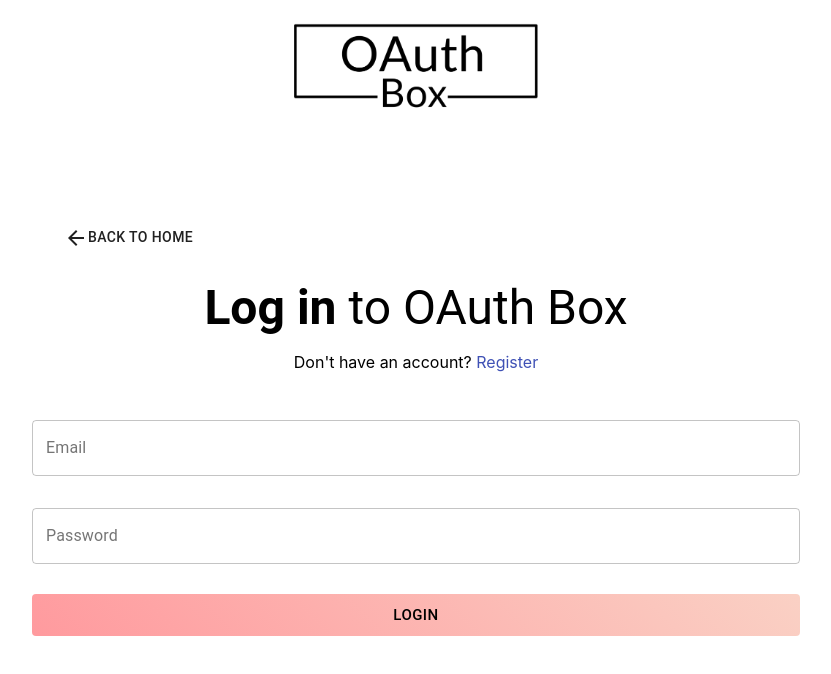
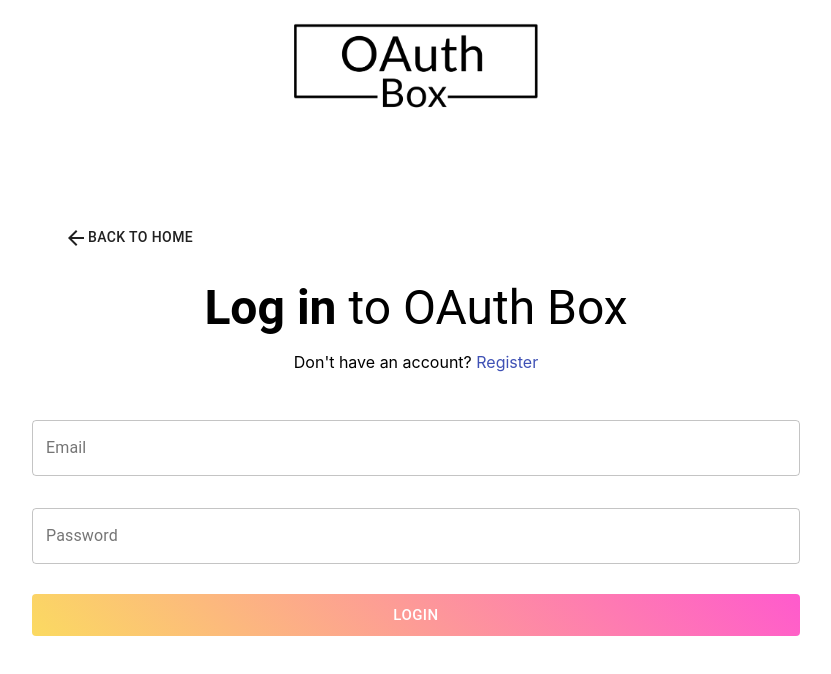
Before and after one commit to jayryanj/oauth-box, a React (Create React App) app in the folder client/: page /login in a window 1280 px wide. Shown: the top 674 px of the page, without its empty margins (224-1055 px from the left). Built offline with nearby package versions, Linux system fonts and the light colour scheme.

Commit message:
Update Login.css

```diff
--- a/client/src/styles/Login.css
+++ b/client/src/styles/Login.css
@@ -16,8 +16,8 @@
 }
 
 .login-submit {
-    /*background-color: #FBDA61;
-    background-image: linear-gradient(45deg, #FBDA61 0%, #FF5ACD 100%);*/
-    color: black !important;
-    background-image: linear-gradient(45deg, #ff9a9e 0%, #fad0c4 99%, #fad0c4 100%);
+    background-color: #FBDA61;
+    background-image: linear-gradient(45deg, #FBDA61 0%, #FF5ACD 100%);
+    color: white !important;
+    /*background-image: linear-gradient(45deg, #ff9a9e 0%, #fad0c4 99%, #fad0c4 100%);*/
 }
```
